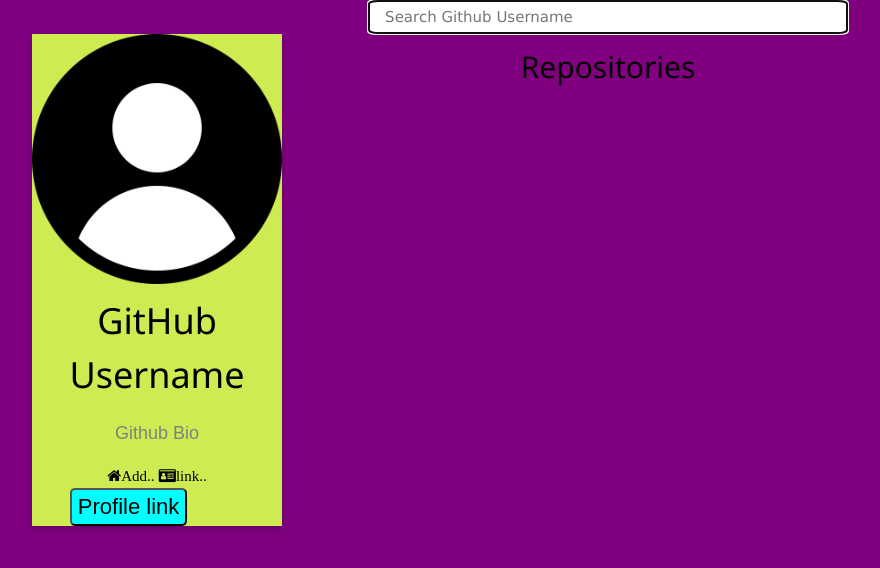
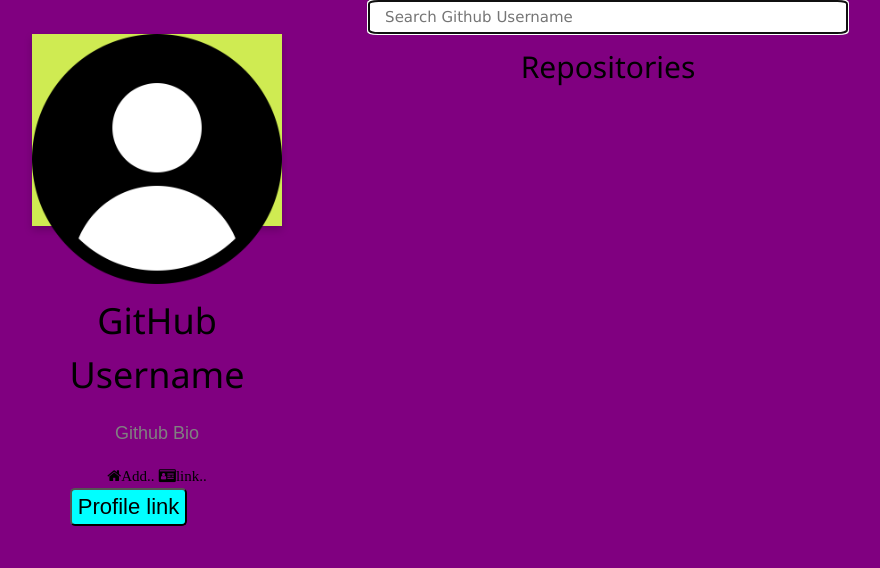
Before and after one commit to Ajtiwari26/lab.github.io, a plain HTML site: page index.html in a window 1280 px wide. Shown: the whole page, without its empty margins (32-912 px from the left). Drawn offline with nearby package versions, Linux system fonts and the light colour scheme.

Commit message:
Update index.html

```diff
--- a/index.html
+++ b/index.html
@@ -7,6 +7,7 @@
   box-shadow: 0 4px 8px 0 rgba(0, 0, 0, 0.2);
   max-width: 250px;
   left: 5%;
+    height:2in;
   /* margin: auto; */
   text-align: center;
   font-family: arial;
```
